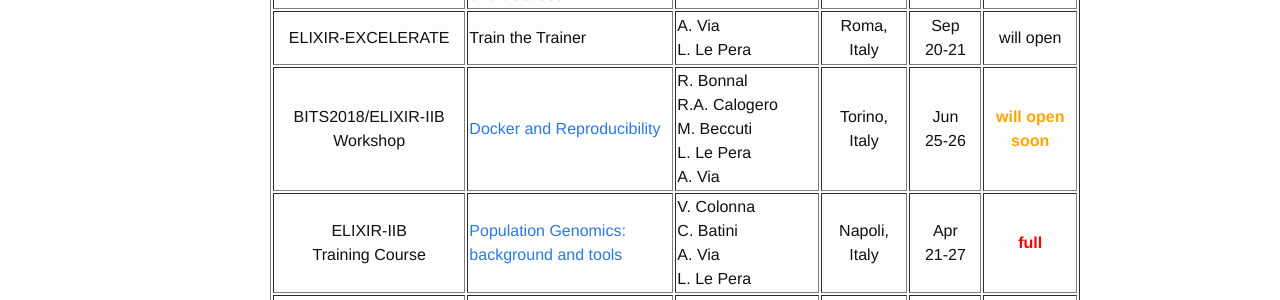
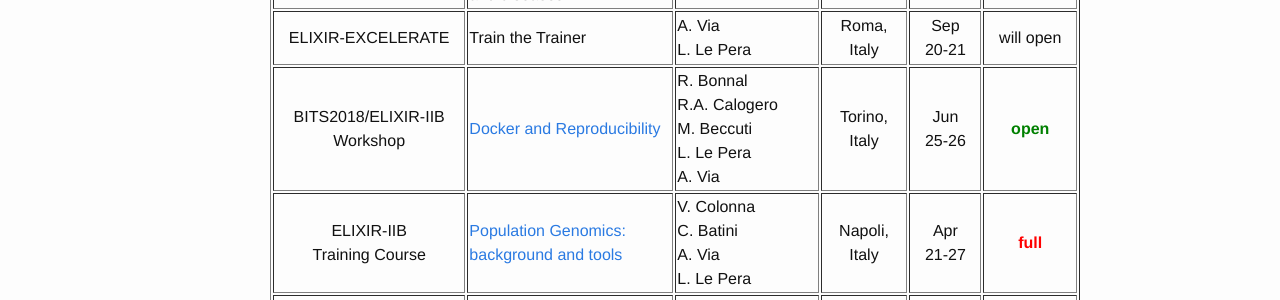
Before and after one commit to ELIXIR-IIB-training/website, a Jekyll site: the page built from _pages/01-all_events.md, in a window 1280 px wide. Shown: the part 351-651 px from the top of the page. Built offline with Jekyll 4.4.1, drawn with Linux system fonts in a browser that asks for light colours.

Commit message:
Update Docker open status

```diff
--- a/_pages/01-all_events.md
+++ b/_pages/01-all_events.md
@@ -35,7 +35,7 @@ permalink: /all_events_2018/
     <td height="50" width="150">R. Bonnal<br>R.A. Calogero<br>M. Beccuti<br>L. Le Pera<br>A. Via</td>
    <td height="50" align="center">Torino,<br>Italy</td>
    <td height="50" width="75" width="75" align="center">Jun<br>25-26</td>
-   <td height="50" align="center"><font color="orange"><b>will open soon</b></font></td>
+   <td height="50" align="center"><font color="green"><b>open</b></font></td>
 </tr>
 <tr>
 <td height="50" align="center">ELIXIR-IIB<br>Training Course</td>
```
